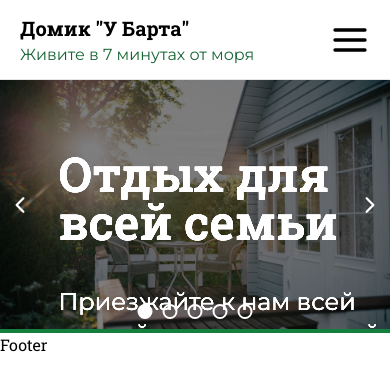
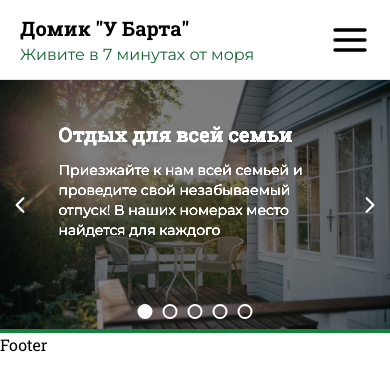
Before and after one commit to iliaalekseevofb/Cottage-rent, a React (Create React App) app: page / in a window 390 px wide. Shown: the top 390 px of the page. Built offline with nearby package versions, Linux system fonts and the light colour scheme.

Commit message:
All elements of image slider are responsive

```diff
--- a/src/components/Home/ImageSlider.js
+++ b/src/components/Home/ImageSlider.js
@@ -50,10 +50,10 @@ const ImageSlider = () => {
             <div className={`${slideIndex === index + 1 ? 'opacity-100' : 'opacity-0'} w-full h-full absolute z-10 transition-opacity ease-in-out duration-300`}>
               <img className = 'w-full h-full object-cover brightness-50' src={item} alt='...' />
             </div>
-            <div className='absolute z-20 top-[28%] left-[15%]'>
-              <h1 className='text-white font-sans text-5xl font-semibold'>{headers[slideIndex-1]}</h1>
-              <h3 className='my-10 max-w-[680px] text-white font-serif text-2xl'>{texts[slideIndex-1]}</h3>
-              <button className='w-48 h-16 text-white text-xl rounded-md bg-orange-400 hover:brightness-75 duration-200'>Подробнее</button>
+            <div className='absolute z-20 top-[16%] sm:top-[24%] lg:top-[16%] xl:top-[28%] left-[15%]'>
+              <h1 className='text-white font-sans text-xl esm:text-2xl sm:text-3xl lg:text-5xl font-semibold'>{headers[slideIndex-1]}</h1>
+              <h3 className='my-3 esm:my-5 lg:my-10 max-w-[260px] esm:max-w-[320px] sm:max-w-[480px] lg:max-w-[680px] text-white font-serif text-sm esm:text-md sm:text-xl lg:text-2xl'>{texts[slideIndex-1]}</h3>
+              <button className='hidden esm:block w-28 esm:w-36 lg:w-48 h-10 esm:h-12 lg:h-16 text-white text-base esm:text-md lg:text-xl rounded-md bg-orange-400 hover:brightness-75 duration-200'>Подробнее</button>
             </div>
           </div>
         )
--- a/src/components/Navbar.js
+++ b/src/components/Navbar.js
@@ -16,7 +16,7 @@ const Navbar = () => {
       <div className='w-full h-full p-1 max-w-screen-2xl flex justify-between items-center'>
         {navbarContent.map((item, key) => (
           <div key={key} className='flex justify-center items-center'>
-            <a href={item[1]} className='text-lg font-serif font-semibold hover:text-green-600 duration-100 cursor-pointer'>
+            <a href={item[1]} className='text-lg font-serif font-semibold hover:text-orange-400 duration-100 cursor-pointer'>
               {item[0]}
             </a>
           </div>
--- a/tailwind.config.js
+++ b/tailwind.config.js
@@ -3,6 +3,14 @@ module.exports = {
     "./src/**/*.{js,jsx,ts,tsx}",
   ],
   theme: {
+    screens: {
+      'esm': '440px',
+      'sm': '640px',
+      'md': '768px',
+      'lg': '1024px',
+      'xl': '1280px',
+      '2xl': '1536px',
+    },
     fontFamily: {
       'sans': ['"Roboto Slab"', 'sans'],
       'serif': ['Montserrat', 'serif']
```
